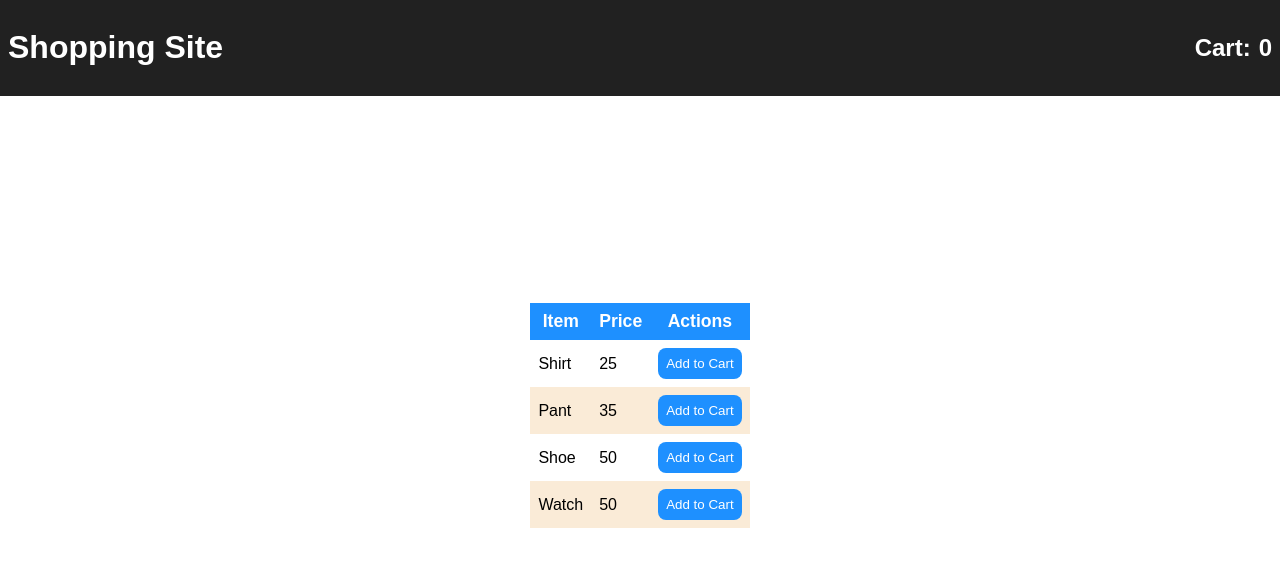
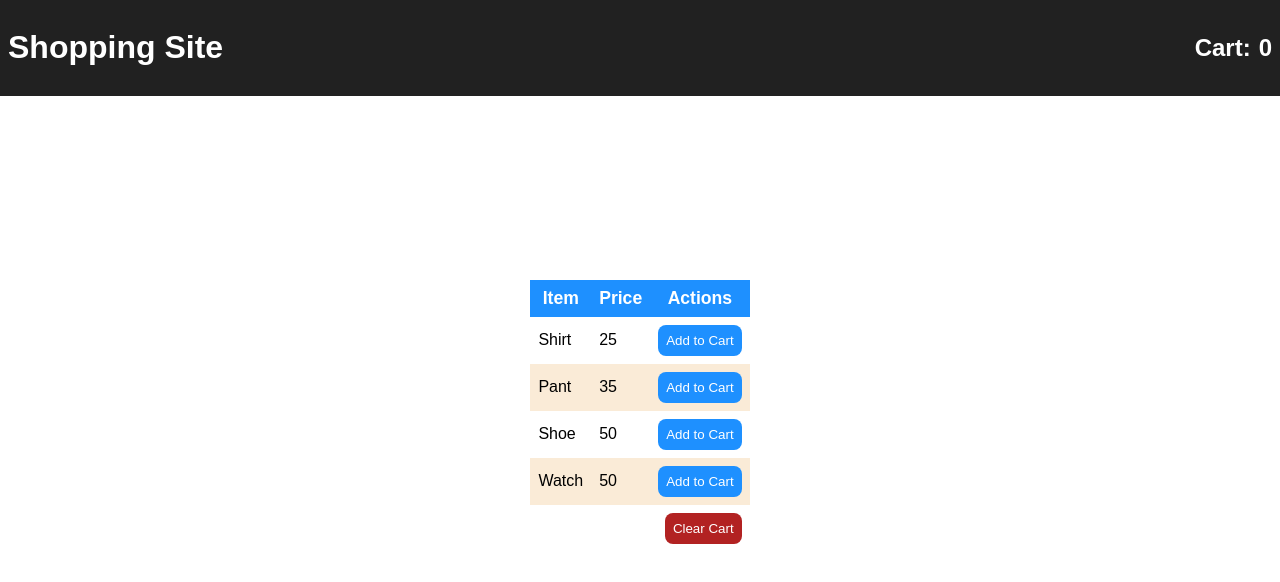
Before and after one commit to adithya-s-sekhar/shopping-cart, a React (Vite) app: page / in a window 1280 px wide. Shown: the top 582 px of the page. Built offline with nearby package versions, Linux system fonts and the light colour scheme.

Commit message:
ProductList: add clearCart

```diff
--- a/src/components/ProductList/ProductList.css
+++ b/src/components/ProductList/ProductList.css
@@ -10,6 +10,15 @@
     padding: 8px;
 }
 
-th{
+th, td{
     padding: 8px;
 }
+
+tfoot button{
+    border: 0;
+    background-color: firebrick;
+    color: #fff;
+    padding: 8px;
+    border-radius: 8px;
+    cursor: pointer;
+}
--- a/src/components/ProductList/ProductList.jsx
+++ b/src/components/ProductList/ProductList.jsx
@@ -1,6 +1,14 @@
+import { useDispatch } from "react-redux";
 import "./ProductList.css";
+import { clearCart } from "../../redux/slices/cartSlice";
 
 const ProductList = ({children}) => {
+    const dispatch = useDispatch();
+
+    const handleClick = () => {
+        dispatch(clearCart());
+    }
+
     return (
         <table className="product-list">
             <thead>
@@ -13,6 +21,11 @@ const ProductList = ({children}) => {
             <tbody>
                 {children}
             </tbody>
+            <tfoot>
+                <tr>
+                    <td colSpan={3} align="right"><button onClick={handleClick}>Clear Cart</button></td>
+                </tr>
+            </tfoot>
         </table>
      );
 }
```
